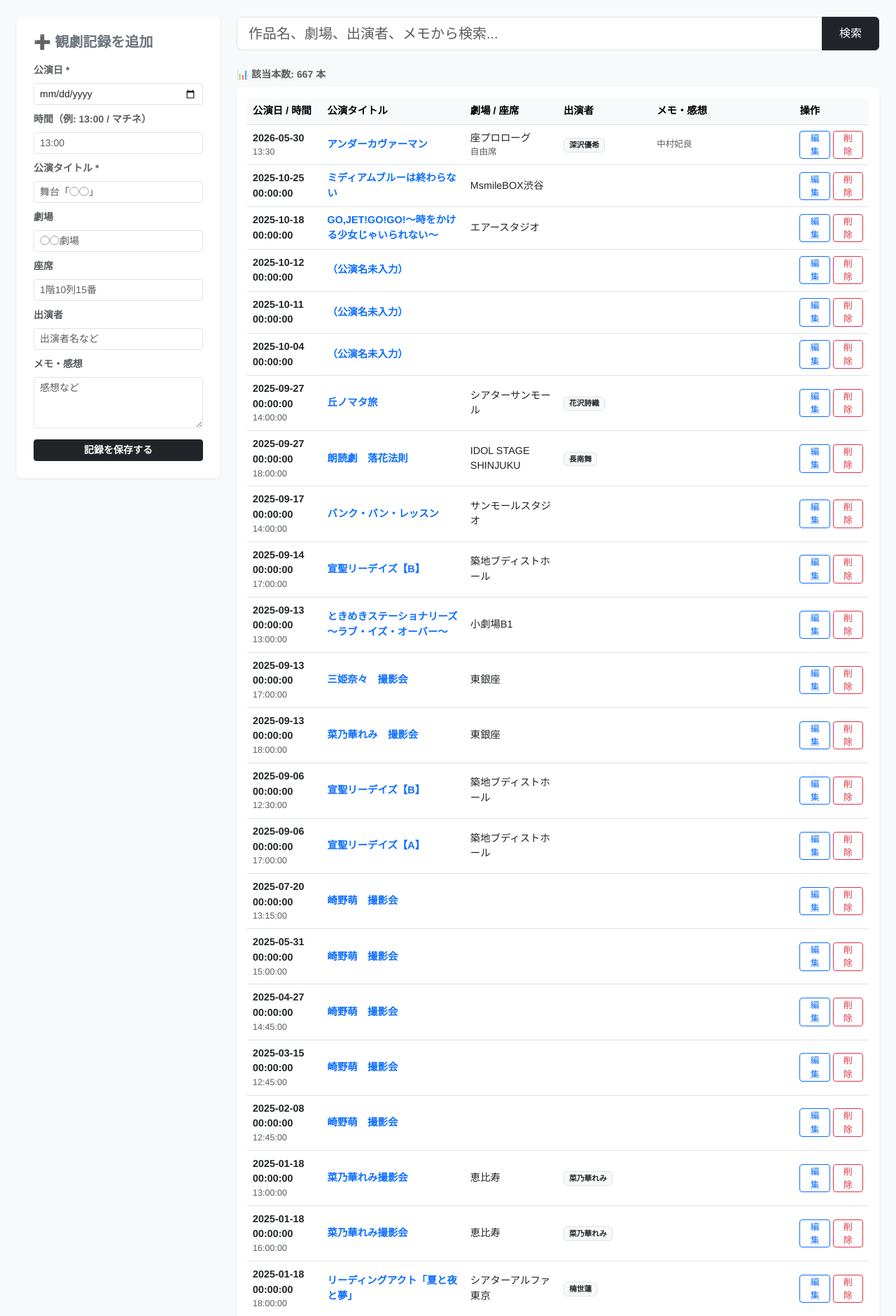
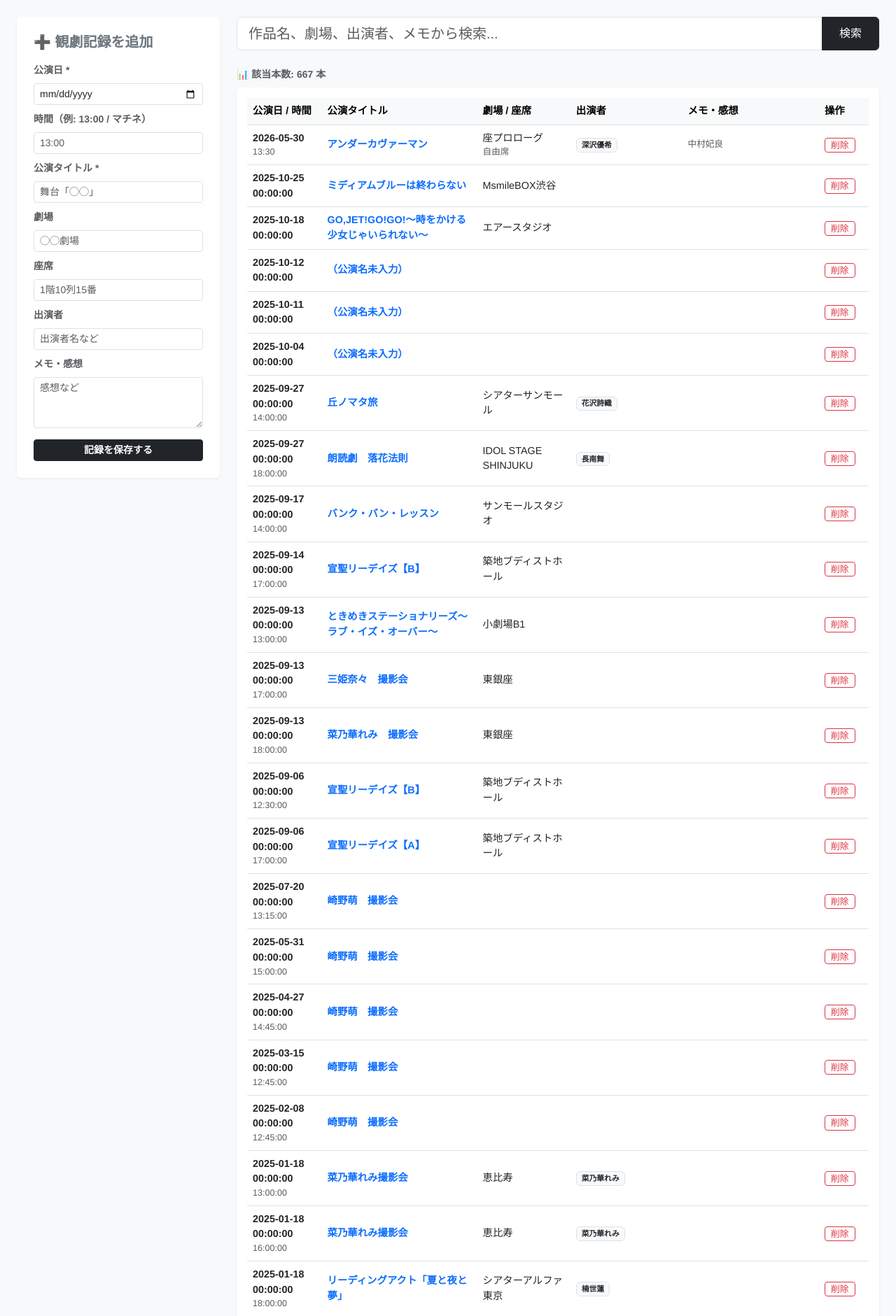
Before and after one commit to Hisao-S/theaterlog, a Flask app: page / in a window 1280 px wide. Shown: the part 56-1937 px from the top of the page at 70% size. Run offline with Flask 3, Linux system fonts and the light colour scheme; data comes from the database, SQL or seed files in the repository.

Commit message:
Update index.html

```diff
--- a/templates/index.html
+++ b/templates/index.html
@@ -23,48 +23,38 @@
 <div class="container-fluid px-4">
     <div class="row">
         <div class="col-md-3 mb-4">
-            <div class="card p-4 {% if edit_log %}border border-primary{% endif %}">
-                <h5 class="card-title mb-3 fw-bold {% if edit_log %}text-primary{% else %}text-secondary{% endif %}">
-                    {% if edit_log %} 📝 記録を修正中 {% else %} ➕ 観劇記録を追加 {% endif %}
-                </h5>
+            <div class="card p-4">
+                <h5 class="card-title mb-3 fw-bold text-secondary">➕ 観劇記録を追加</h5>
                 <form method="POST">
-                    <input type="hidden" name="edit_id" value="{{ edit_log.rowid if edit_log else '' }}">
-
                     <div class="mb-2">
                         <label class="form-label text-muted small fw-bold">公演日 *</label>
-                        <input type="date" name="date" class="form-control form-control-sm" value="{{ edit_log.date if edit_log else '' }}" required>
+                        <input type="date" name="date" class="form-control form-control-sm" required>
                     </div>
                     <div class="mb-2">
                         <label class="form-label text-muted small fw-bold">時間（例: 13:00 / マチネ）</label>
-                        <input type="text" name="time" class="form-control form-control-sm" placeholder="13:00" value="{{ edit_log.time if edit_log else '' }}">
+                        <input type="text" name="time" class="form-control form-control-sm" placeholder="13:00">
                     </div>
                     <div class="mb-2">
                         <label class="form-label text-muted small fw-bold">公演タイトル *</label>
-                        <input type="text" name="title" class="form-control form-control-sm" placeholder="舞台「◯◯」" value="{{ edit_log.title if edit_log else '' }}" required>
+                        <input type="text" name="title" class="form-control form-control-sm" placeholder="舞台「◯◯」" required>
                     </div>
                     <div class="mb-2">
                         <label class="form-label text-muted small fw-bold">劇場</label>
-                        <input type="text" name="theater" class="form-control form-control-sm" placeholder="◯◯劇場" value="{{ edit_log.theater if edit_log else '' }}">
+                        <input type="text" name="theater" class="form-control form-control-sm" placeholder="◯◯劇場">
                     </div>
                     <div class="mb-2">
                         <label class="form-label text-muted small fw-bold">座席</label>
-                        <input type="text" name="seat" class="form-control form-control-sm" placeholder="1階10列15番" value="{{ edit_log.seat if edit_log else '' }}">
+                        <input type="text" name="seat" class="form-control form-control-sm" placeholder="1階10列15番">
                     </div>
                     <div class="mb-2">
                         <label class="form-label text-muted small fw-bold">出演者</label>
-                        <input type="text" name="handler" class="form-control form-control-sm" placeholder="出演者名など" value="{{ edit_log.handler if edit_log else '' }}">
+                        <input type="text" name="handler" class="form-control form-control-sm" placeholder="出演者名など">
                     </div>
                     <div class="mb-3">
                         <label class="form-label text-muted small fw-bold">メモ・感想</label>
-                        <textarea name="memo" class="form-control form-control-sm" rows="3" placeholder="感想など">{{ edit_log.memo if edit_log else '' }}</textarea>
+                        <textarea name="memo" class="form-control form-control-sm" rows="3" placeholder="感想など"></textarea>
                     </div>
-
-                    <button type="submit" class="btn {% if edit_log %}btn-primary{% else %}btn-dark{% endif %} w-100 fw-bold btn-sm">
-                        {% if edit_log %} 修正内容を保存する {% else %} 記録を保存する {% endif %}
-                    </button>
-                    {% if edit_log %}
-                        <a href="/" class="btn btn-outline-secondary w-100 btn-sm fw-bold mt-2">キャンセル</a>
-                    {% endif %}
+                    <button type="submit" class="btn btn-dark w-100 fw-bold btn-sm">記録を保存する</button>
                 </form>
             </div>
         </div>
@@ -87,16 +77,16 @@
                     <thead class="table-light">
                         <tr>
                             <th style="width: 12%">公演日 / 時間</th>
-                            <th style="width: 23%">公演タイトル</th>
+                            <th style="width: 25%">公演タイトル</th>
                             <th style="width: 15%">劇場 / 座席</th>
-                            <th style="width: 15%">出演者</th>
-                            <th style="width: 23%">メモ・感想</th>
-                            <th style="width: 12%">操作</th>
+                            <th style="width: 18%">出演者</th>
+                            <th style="width: 22%">メモ・感想</th>
+                            <th style="width: 8%">操作</th>
                         </tr>
                     </thead>
                     <tbody>
                         {% for log in logs %}
-                        <tr {% if edit_log and edit_log.rowid == log.rowid %}class="table-primary-light" style="background-color: #e6f2ff;"{% endif %}>
+                        <tr>
                             <td>
                                 <div class="fw-bold text-dark">{{ log.date }}</div>
                                 <div class="text-muted small">{{ log.time }}</div>
@@ -109,12 +99,11 @@
                             <td><span class="badge bg-light text-dark border text-wrap text-start">{{ log.handler }}</span></td>
                             <td class="text-muted small" style="white-space: pre-wrap;">{{ log.memo }}</td>
                             <td>
-                                <div class="d-flex gap-1">
-                                    <a href="/?edit={{ log.rowid }}" class="btn btn-outline-primary btn-sm py-0 px-2" style="font-size: 0.8rem;">編集</a>
-                                    <form action="/delete/{{ log.rowid }}" method="POST" onsubmit="return confirm('この観劇記録を本当に削除しますか？');">
-                                        <button type="submit" class="btn btn-outline-danger btn-sm py-0 px-2" style="font-size: 0.8rem;">削除</button>
-                                    </form>
-                                </div>
+                                <form method="POST" onsubmit="return confirm('この観劇記録を本当に削除しますか？');">
+                                    <input type="hidden" name="action" value="delete">
+                                    <input type="hidden" name="log_id" value="{{ log.rowid }}">
+                                    <button type="submit" class="btn btn-outline-danger btn-sm py-0 px-2" style="font-size: 0.8rem;">削除</button>
+                                </form>
                             </td>
                         </tr>
                         {% else %}
```
